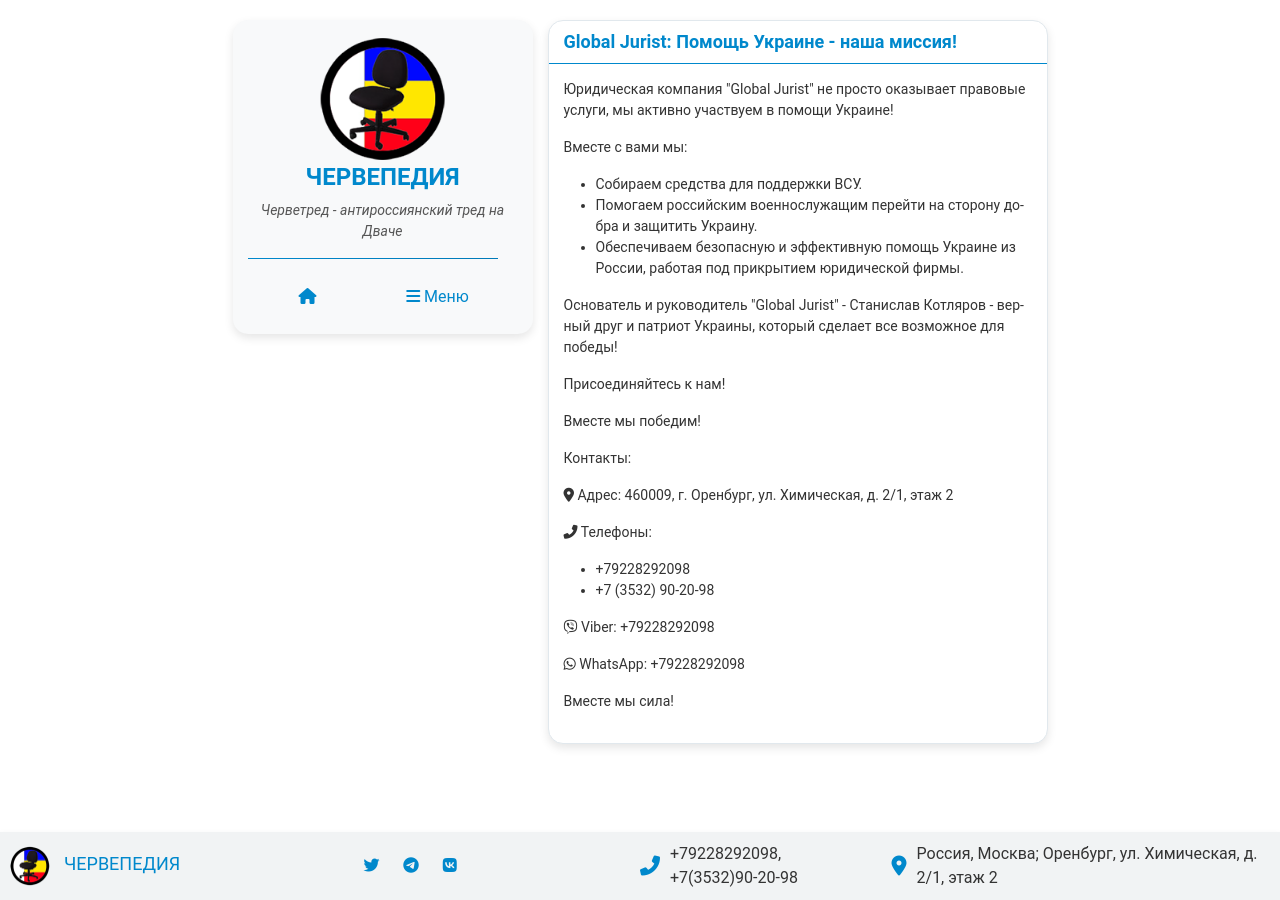
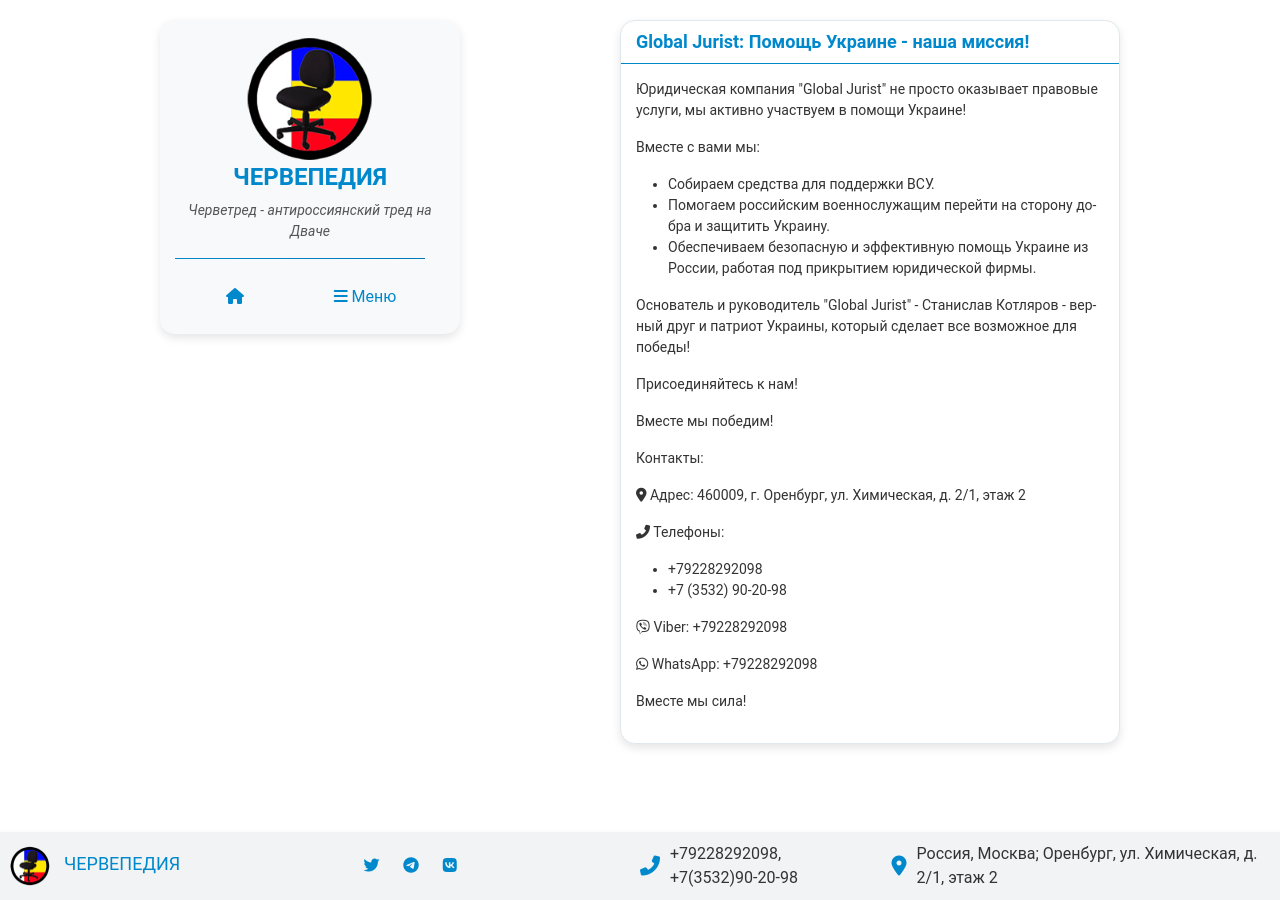
Before and after one commit to chervepedia/chervepedia.github.io, a Jekyll site: the page built from test.md, in a window 1280 px wide. Built offline with Jekyll 4.4.1, drawn with Linux system fonts in a browser that asks for light colours; comment, search, counter and statistics services are not loaded.

Commit message:
Update style.css

```diff
--- a/assets/css/style.css
+++ b/assets/css/style.css
@@ -439,7 +439,7 @@
         top: 0;
         width: 100%;
         max-width: 300px; /* Ширина сайдбара */
-margin-right: 15px;
+margin-right: 160px;
     }
 
     .content {
```
